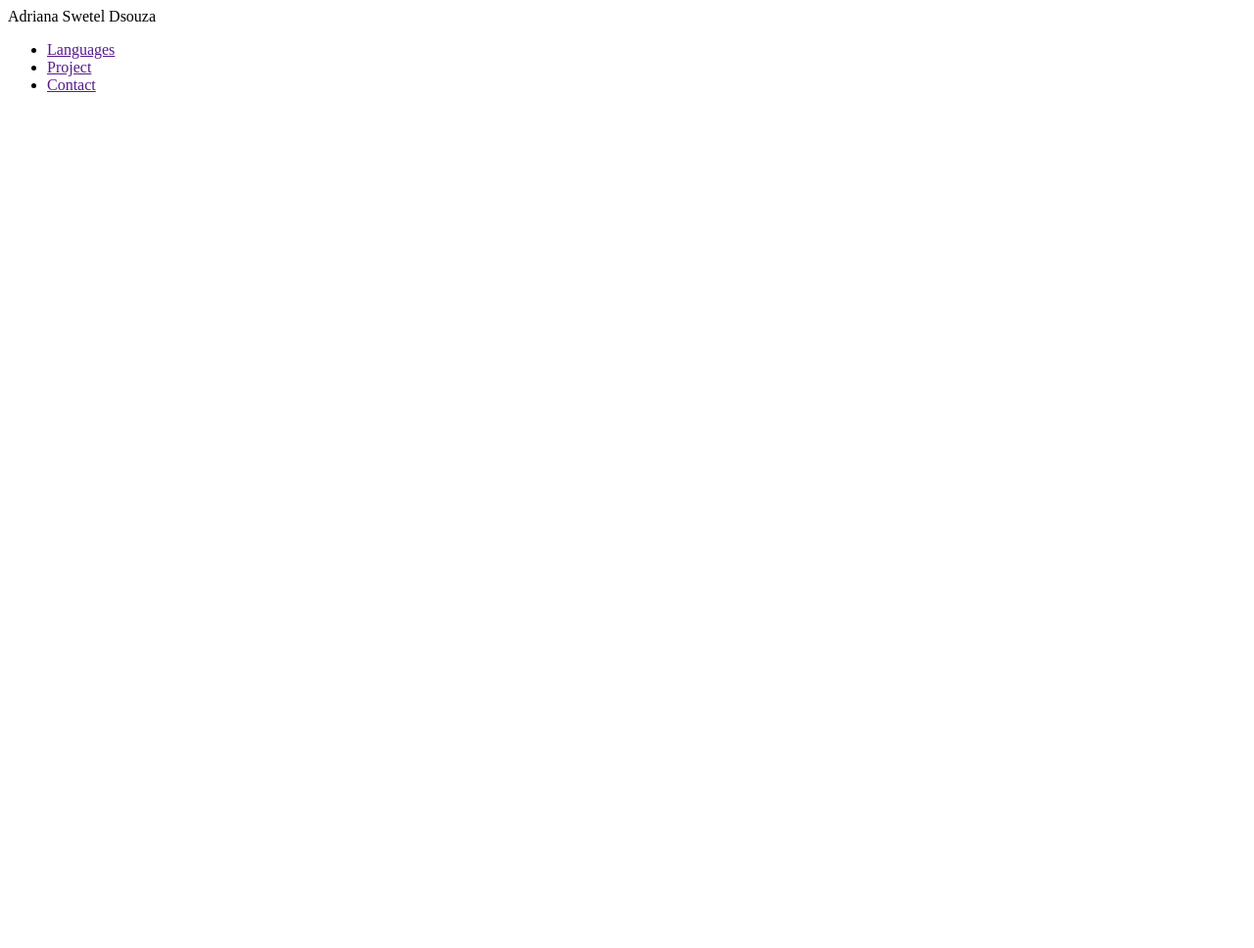
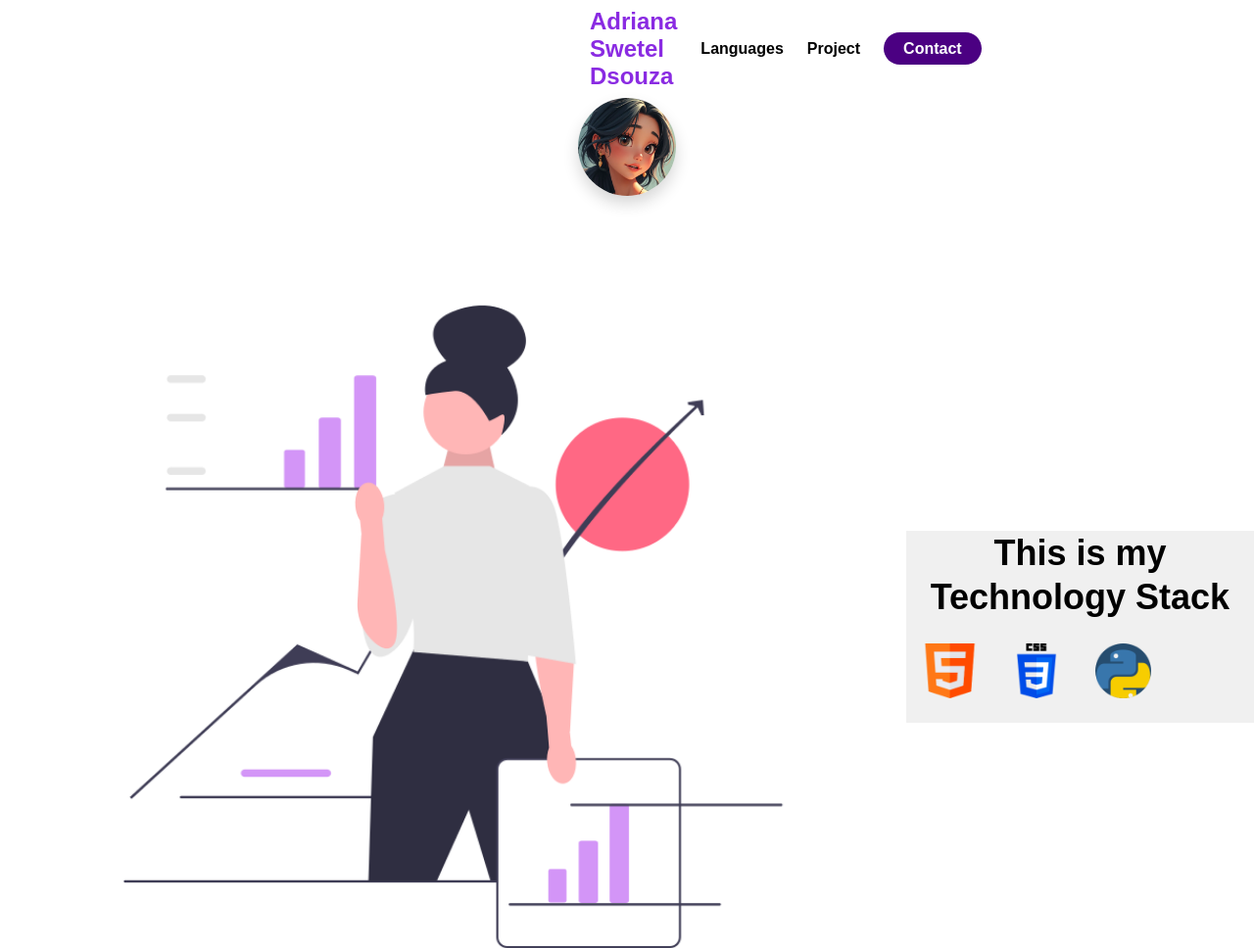
Before and after one commit to Eunoia-12/E-portfolio, a plain HTML site: page index.html in a window 1280 px wide. Shown: the top 968 px of the page at 98% size. Before the commit the page ends 800 px from the top, so only its background shows below. Drawn offline with Linux system fonts and the light colour scheme; a web font is replaced by a local one.

Commit message:
Commit for the day! Progress yet to finish

```diff
--- a/index.html
+++ b/index.html
@@ -5,6 +5,7 @@
     <meta name="viewport" content="width=device-width, initial-scale=1.0">
     <title>Adriana Swetel Dsouza</title>
     <link rel="stylesheet" href="./styles.css">
+    <script src="https://kit.fontawesome.com/98252f8353.js" crossorigin="anonymous"></script>
 </head>
 <body>
     <secton id="aboutme">
@@ -33,6 +34,64 @@
                 </li>
             </ul>
         </nav>
-    </secton>
+        <div class=" flex flex-1">
+             <div class="about-me__info row">
+                <div class="about-me__info--container">
+                    <figure class="about-me__picture--mask">
+                        <img src="./assets/profile_logo.jpg" class="about-me__picture"  alt="Picture of Me!">
+                    <h1 class="about-me__info--title">
+                        Hey! I'm <span class="text--purple">Adriana Swetel Dsouza</span>
+                    </h1>
+                    <p class="about-me__info--para">
+                        I'm a graduate student at Wayne State University learning frontend development as I'm intrigued with
+                        how a simple looking thing can actually have a lot going on! HeH! Realised that when I actually started
+                        learning frontend development! But I'm a person who likes to make sure I actually get something
+                        out of it. So here I am doing something I'm not really new to but still feel like an amateur.
+                    </p>
+                    <div class="about-me__links">
+                        <a href="">
+                            <i class="fa-brands fa-linkedin"></i>
+                        </a>
+                        <a href="">
+                            <i class="fa-brands fa-github"></i>
+                        </a>
+                        <a href="">
+                            <i class="far fa-envelope"></i>
+                        </a>
+                        <a href="">
+                            <i class="fa-solid fa-file-pdf"></i>
+                        </a>
+                    </div>
+                </div>
+             </div>
+        </div>
+        <figure class="about-me__img--container">
+            <img src="./assets/Background pic.png" class="about-me__img" alt="">
+    </section>
+    <section id="Languages">
+        <div class="Container">
+            <div class="row">
+                <h1 class="section__title">This is my <span class="text__purple"></span> Technology Stack</h1>
+                <div class="language__list">
+                    <div class="language">
+                        <figure class="language__img--wrapper">
+                            <img src="./assets/HTML.png" class="language__img" alt="">
+                        </figure><span class="language__name">HTML</span>
+                    </div>
+                    <div class="language">
+                        <figure class="language__img--wrapper">
+                            <img src="./assets/CSS.png" class="language__img" alt="">
+                        </figure><span class="language__name">CSS</span>
+                    </div>
+                    <div class="language">
+                        <figure class="language__img--wrapper">
+                            <img src="./assets/python.png" class="language__img" alt="">
+                        </figure><span class="language__name">Pyhton</span>
+                    </div>
+                </div>
+            </div>
+        </div>
+
+    </section>
 </body>
 </html>
--- a/styles.css
+++ b/styles.css
@@ -0,0 +1,208 @@
+@import url('https://fonts.googleapis.com/css2?family=Inria+Sans:wght@300;400;700&display=swap');
+
+* {
+    font-family: 'Inria Sans', sans-serif;
+    padding : 0;
+    margin: 0;
+    box-sizing: border-box;
+}
+
+h1,h2,h3,h4,h5,h6 {
+    color: black;
+    text-align: center;
+    line-height: 1.25;
+}
+
+h1 {
+    font-size: 36px;
+}
+
+p {
+    line-height: 1.5;
+    font-size: 16px;
+}
+
+li {
+    list-style-type: none;
+}
+
+.flex {
+    display: flex;
+}
+
+.flex-1 {
+    flex: 1;
+}
+
+.container {
+    padding: 50px 0;
+}
+
+.row {
+    width: 100%;
+    max-width: 800px;
+    margin: 0 auto;
+}
+
+.text__purple {
+    color: #311b92;
+}
+
+section:nth-child(even) {
+    background-color: #f0f0f0;
+}
+
+.section-title {
+    margin-bottom: 20px;
+}
+
+
+/*Navigation Bar*/
+
+nav {
+    height: 100px;
+    width: 100%;
+    max-width: 100px;
+    margin: 0 auto;
+    display: flex;
+    justify-content: space-between;
+    align-items: center;
+}
+
+.nav__link--list {
+    display: flex;
+}
+
+.nav__link--anchor {
+    margin: 0 12px;
+    color: black;
+    text-decoration: none;
+    font-weight: 700;
+}
+
+.nav__link--anchor-primary {
+    background-color: indigo;
+    padding: 8px 20px;
+    border-radius: 50px;
+    color: white;
+}
+
+.nav__link--anchor-primary:hover {
+    background-color: plum;
+}
+
+.personal__logo {
+    font-size: 24px;
+    color: blueviolet;
+    margin: 0 12px;
+    font-weight: bold;
+}
+
+/* About me  */
+
+#about-me {
+    min-height: 100vh;
+    display: flex;
+    flex-direction: column;
+}
+
+.about-me__info {
+    display: flex;
+    flex-direction: column;
+}
+
+.about-me__info--container {
+    display: flex;
+    flex-direction: column;
+    align-items: center;
+    max-width: 500px;
+    margin: 0 auto;
+    text-align: center;
+}
+
+.about-me__picture--mask {
+    width: 100px;
+    height: 100px;
+    border-radius: 50%;
+    overflow: hidden;
+    box-shadow: 0 8px 16px rgba(0,0, 0, 0.16);
+    margin-bottom: 28px;
+}
+
+.about-me__picture {
+    width: 100%;
+
+    /* improving the picture */
+
+    transform: scale(1.5);
+    padding-top: 8px;
+}
+
+.about-me__info--para {
+    font-size: 20px;
+    margin-bottom: 20px;
+}
+
+.about-me__link {
+    font-size: 20px;
+    color: #242424;
+    text-decoration: none;
+    padding: 0 16px;
+}
+
+.about-me__img--container {
+    flex: 1;
+    display: flex;
+    align-items: center;
+}
+.about-me__img {
+    width: 100%;
+}
+
+
+/* tech-stck */
+
+.language__img {
+    width: 100%;
+    max-width: 100px;
+}
+
+.language .language__img:hover {
+    filter: brightness(80%);
+    opacity: 0.86;
+    transform: scale(0.9);
+}
+
+.language {
+    width: 25%;
+    display: flex;
+    justify-content: center;
+    position: relative;
+}
+
+.language__img--wrapper {
+    display: flex;
+    justify-content: center;
+    align-items: center;
+    padding: 25px 16px;
+}
+
+.language__list {
+    display: flex;
+    width: 100%;
+    flex-wrap: wrap;
+}
+
+.language__name {
+    position: absolute;
+    bottom: 0;
+    transform: scale(0);
+    transition: 300ms;
+    font-size: 20px;
+    opacity: 0;
+}
+
+.language:hover .language__name {
+    transform: scale(1);
+    opacity: 1;
+}
```
Also changed, not shown: assets/Background pic.png (added), assets/CSS.png (added), assets/HTML.png (added), assets/profile_logo.jpg (added), assets/python.png (added).
